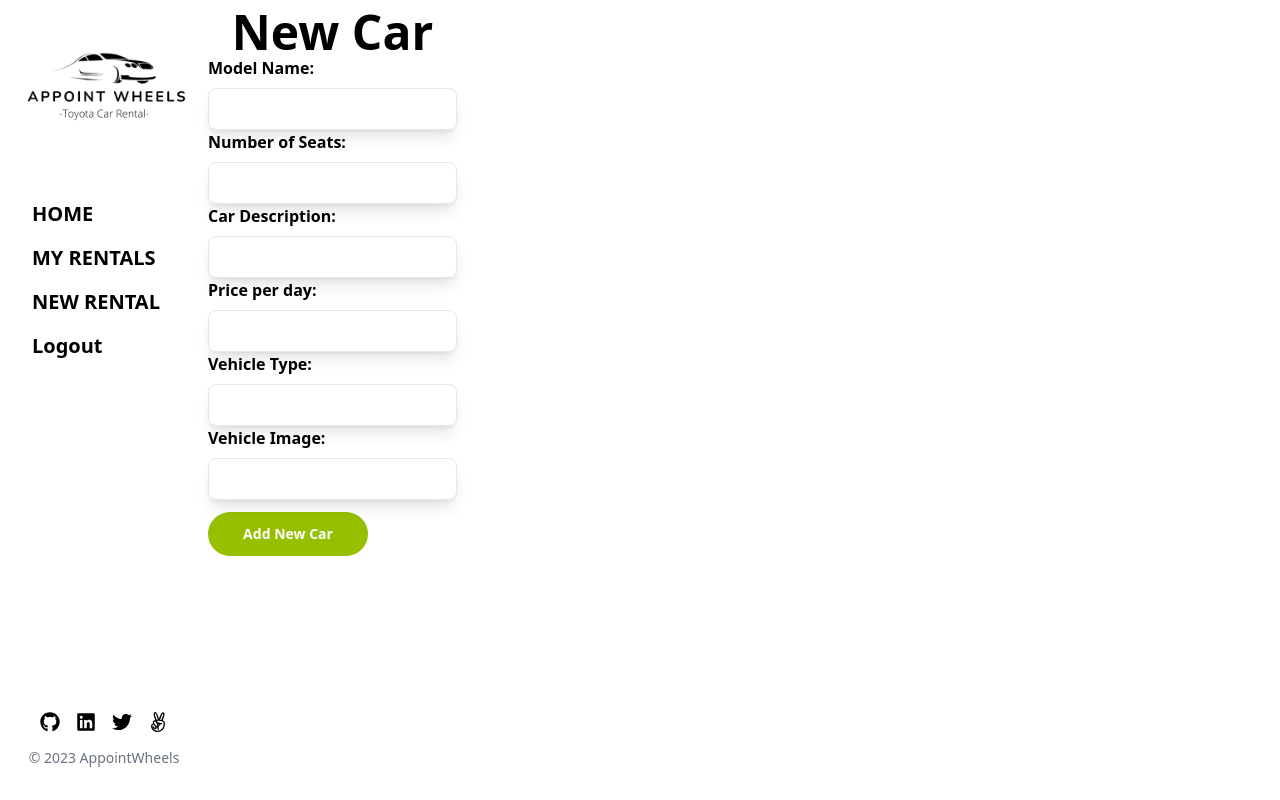
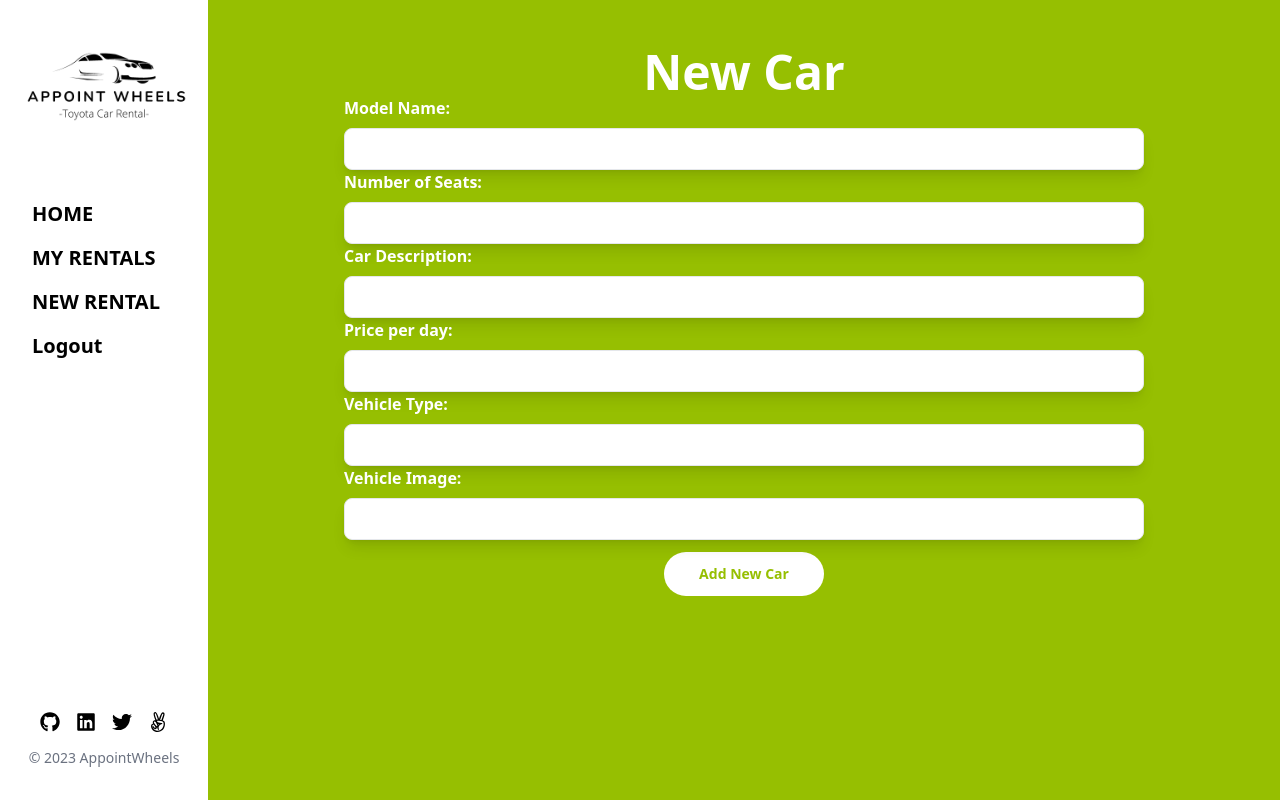
Before and after one commit to Rysth/REACT-AppointWheels, a React (Create React App) app: page /newcar in a window 1280 px wide. Built offline with nearby package versions, Linux system fonts and the light colour scheme; sample sign-in values are in the browser's storage; a web font is replaced by a local one.

Commit message:
Add NewCar page design

```diff
--- a/src/components/pages/car/NewCar.jsx
+++ b/src/components/pages/car/NewCar.jsx
@@ -11,16 +11,16 @@ function NewCar() {
   };
 
   return (
-    <section className="bg-white">
-      <article className="max-w-screen-xl mx-auto">
+    <section className="bg-[var(--green)] text-white w-full md:px-24">
+      <article className="p-10">
         <header className="mt-2 text-center">
           <h2 className="text-3xl font-bold sm:text-4xl md:text-5xl">
             New Car
           </h2>
         </header>
         {/* eslint-disable */}
-        <form onSubmit={handleSubmit(submitAddCar)}>
-          <fieldset>
+        <form className="flex flex-col justify-center items-center w-full" onSubmit={handleSubmit(submitAddCar)}>
+          <fieldset className="w-full">
             <label
               htmlFor="model"
               className="relative grid gap-2 font-semibold"
@@ -29,12 +29,12 @@ function NewCar() {
               <input
                 type="text"
                 {...register('model')}
-                className="flex-1 p-2 font-normal border rounded-lg shadow-lg focus:outline-none focus:border-gray-500"
+                className="flex-1 p-2 font-semibold border rounded-lg shadow-lg focus:outline-none focus:border-gray-500 text-[var(--green)]"
                 required
               />
             </label>
           </fieldset>
-          <fieldset>
+          <fieldset className="w-full">
             <label
               htmlFor="seats"
               className="relative grid gap-2 font-semibold"
@@ -43,12 +43,12 @@ function NewCar() {
               <input
                 type="number"
                 {...register('seats')}
-                className="flex-1 p-2 font-normal border rounded-lg shadow-lg focus:outline-none focus:border-gray-500"
+                className="flex-1 p-2 font-semibold border rounded-lg shadow-lg focus:outline-none focus:border-gray-500 text-[var(--green)]"
                 required
               />
             </label>
           </fieldset>
-          <fieldset>
+          <fieldset className="w-full">
             <label
               htmlFor="description"
               className="relative grid gap-2 font-semibold"
@@ -57,12 +57,12 @@ function NewCar() {
               <input
                 type="text"
                 {...register('description')}
-                className="flex-1 p-2 font-normal border rounded-lg shadow-lg focus:outline-none focus:border-gray-500"
+                className="flex-1 p-2 font-semibold border rounded-lg shadow-lg focus:outline-none focus:border-gray-500 text-[var(--green)]"
                 required
               />
             </label>
           </fieldset>
-          <fieldset>
+          <fieldset className="w-full">
             <label
               htmlFor="price_per_day"
               className="relative grid gap-2 font-semibold"
@@ -71,12 +71,12 @@ function NewCar() {
               <input
                 type="number"
                 {...register('price_per_day')}
-                className="flex-1 p-2 font-normal border rounded-lg shadow-lg focus:outline-none focus:border-gray-500"
+                className="flex-1 p-2 font-semibold border rounded-lg shadow-lg focus:outline-none focus:border-gray-500 text-[var(--green)]"
                 required
               />
             </label>
           </fieldset>
-          <fieldset>
+          <fieldset className="w-full">
             <label
               htmlFor="vehicle_type"
               className="relative grid gap-2 font-semibold"
@@ -85,23 +85,23 @@ function NewCar() {
               <input
                 type="text"
                 {...register('vehicle_type')}
-                className="flex-1 p-2 font-normal border rounded-lg shadow-lg focus:outline-none focus:border-gray-500"
+                className="flex-1 p-2 font-semibold border rounded-lg shadow-lg focus:outline-none focus:border-gray-500 text-[var(--green)]"
                 required
               />
             </label>
           </fieldset>
-          <fieldset>
+          <fieldset className="w-full">
             <label htmlFor="text" className="relative grid gap-2 font-semibold">
               Vehicle Image:
               <input
                 type="text"
                 {...register('image_url')}
-                className="flex-1 p-2 font-normal border rounded-lg shadow-lg focus:outline-none focus:border-gray-500"
+                className="flex-1 p-2 font-semibold border rounded-lg shadow-lg focus:outline-none focus:border-gray-500 text-[var(--green)]"
                 required
               />
             </label>
           </fieldset>
-          <button type="submit" className="btn btn-primary">
+          <button type="submit" className="btn btn-secondary justify-self-center">
             Add New Car
           </button>
         </form>
```
